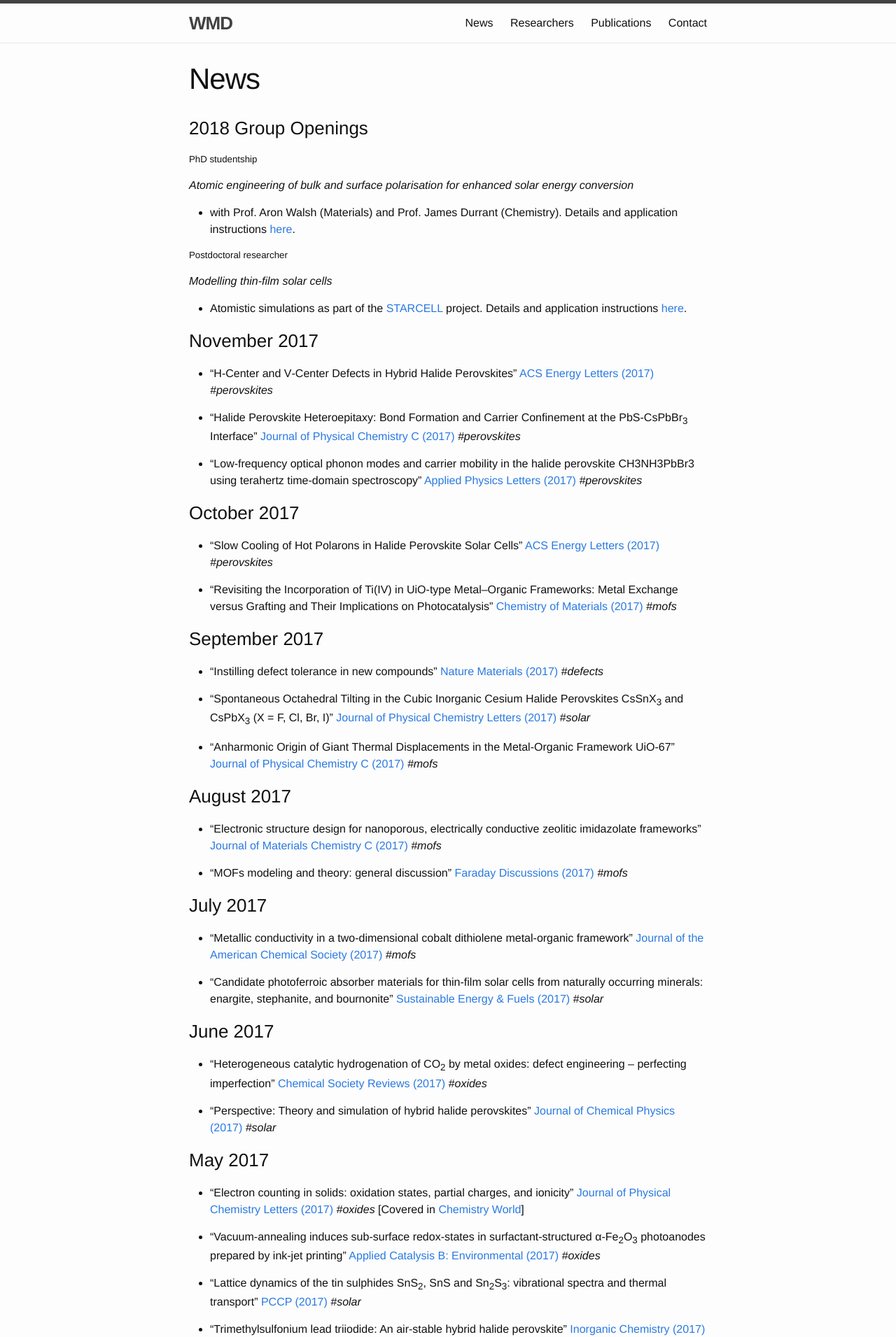
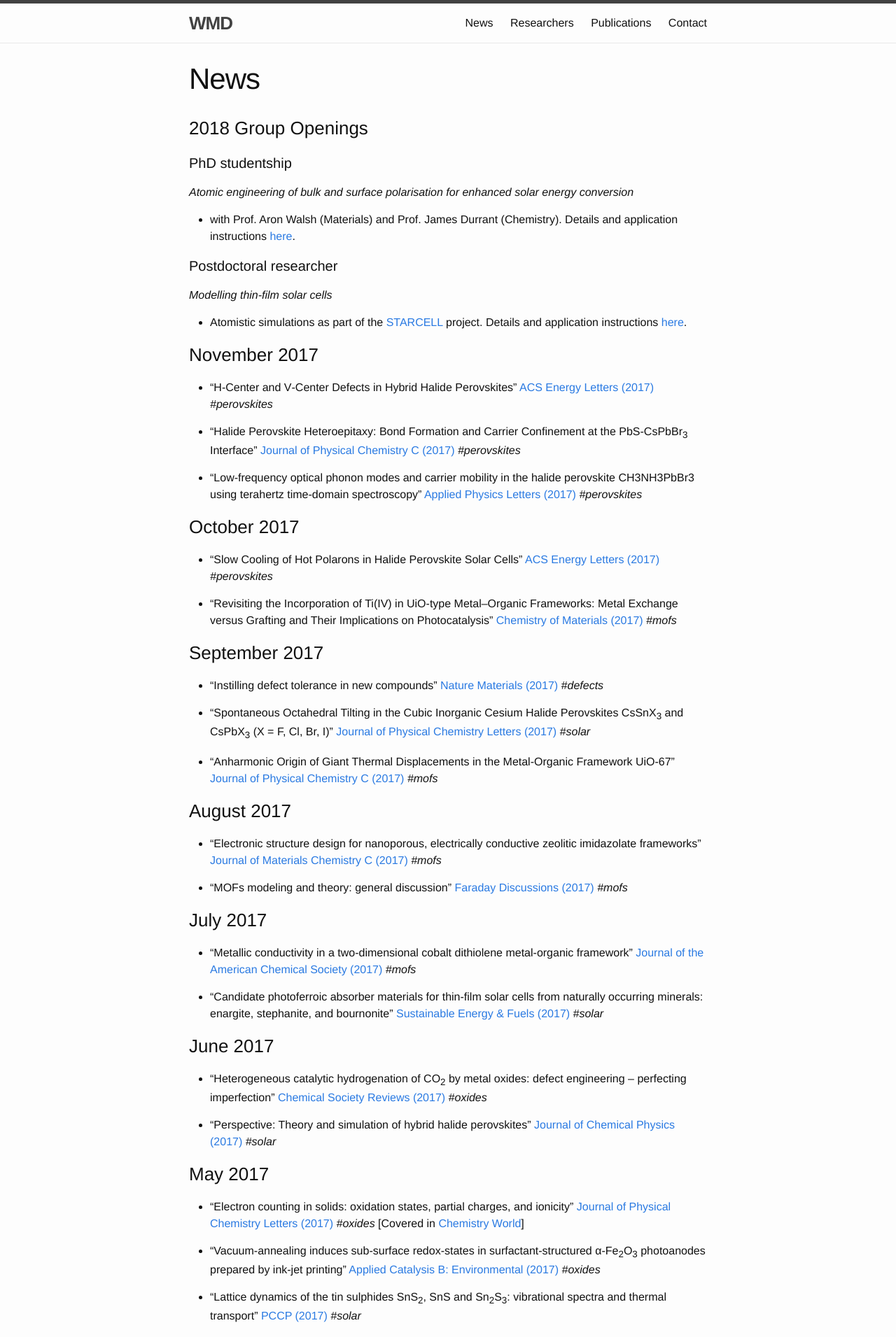
Before and after one commit to WMD-group/WMD-group.github.io, a Jekyll site: the page built from a_news.md, in a window 1280 px wide. Shown: the top 1911 px of the page at 70% size. Built offline with Jekyll 4.4.1, drawn with Linux system fonts in a browser that asks for light colours.

Commit message:
Update a_news.md

```diff
--- a/a_news.md
+++ b/a_news.md
@@ -6,12 +6,12 @@ permalink: /news/
 
 ### 2018 Group Openings
 
-##### PhD studentship
+#### PhD studentship
 
 *Atomic engineering of bulk and surface polarisation for enhanced solar energy conversion*
 - with Prof. Aron Walsh (Materials) and Prof. James Durrant (Chemistry). Details and application instructions [here](http://www.imperial.ac.uk/plastic-electronics-cdt/postgraduate-training/projects-available-for-october-2018-start/fully-funded-projects).
 
-##### Postdoctoral researcher
+#### Postdoctoral researcher
 
 *Modelling thin-film solar cells*
 - Atomistic simulations as part of the [STARCELL](https://twitter.com/STARCELL_H2020) project. Details and application instructions [here](http://www.jobs.ac.uk/job/BFU443/research-associate-in-photovoltaic-materials-modelling/).
```
